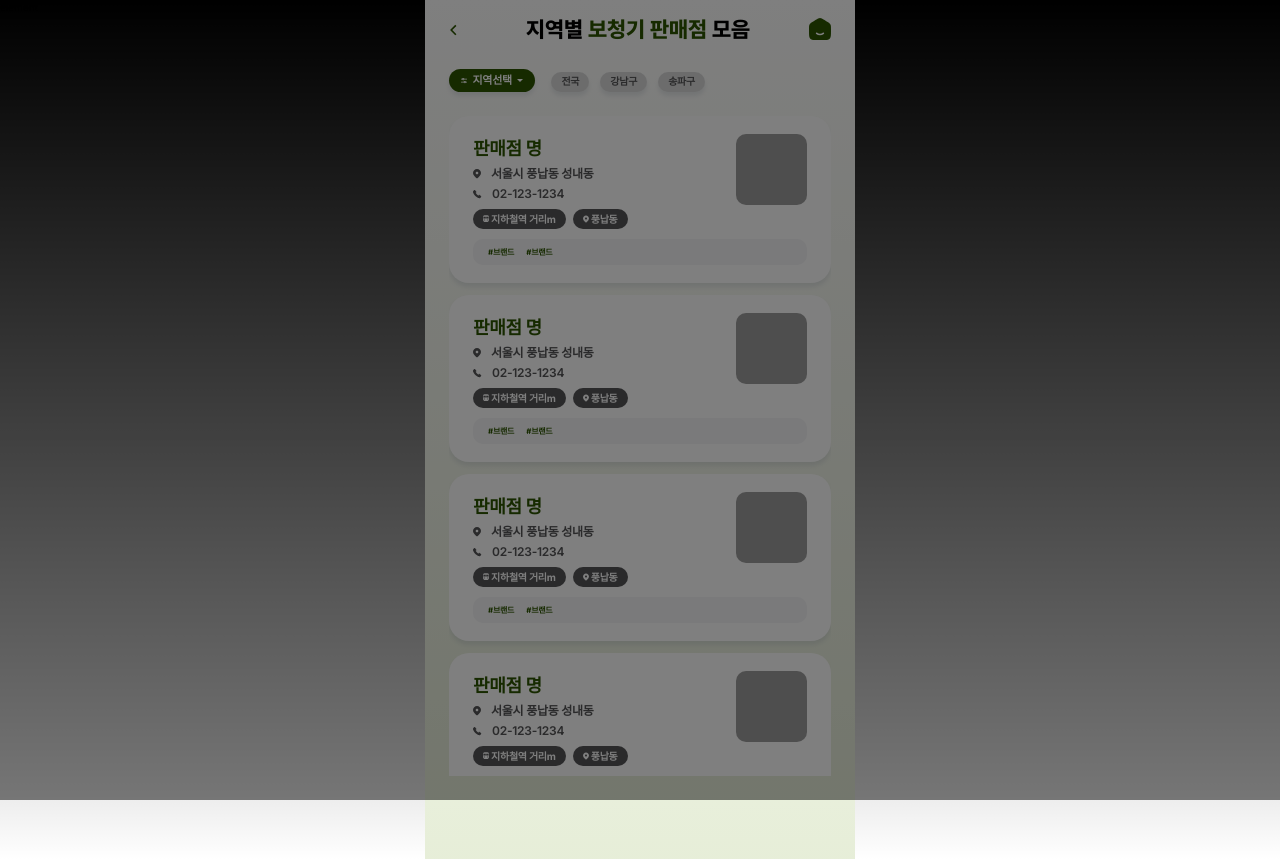
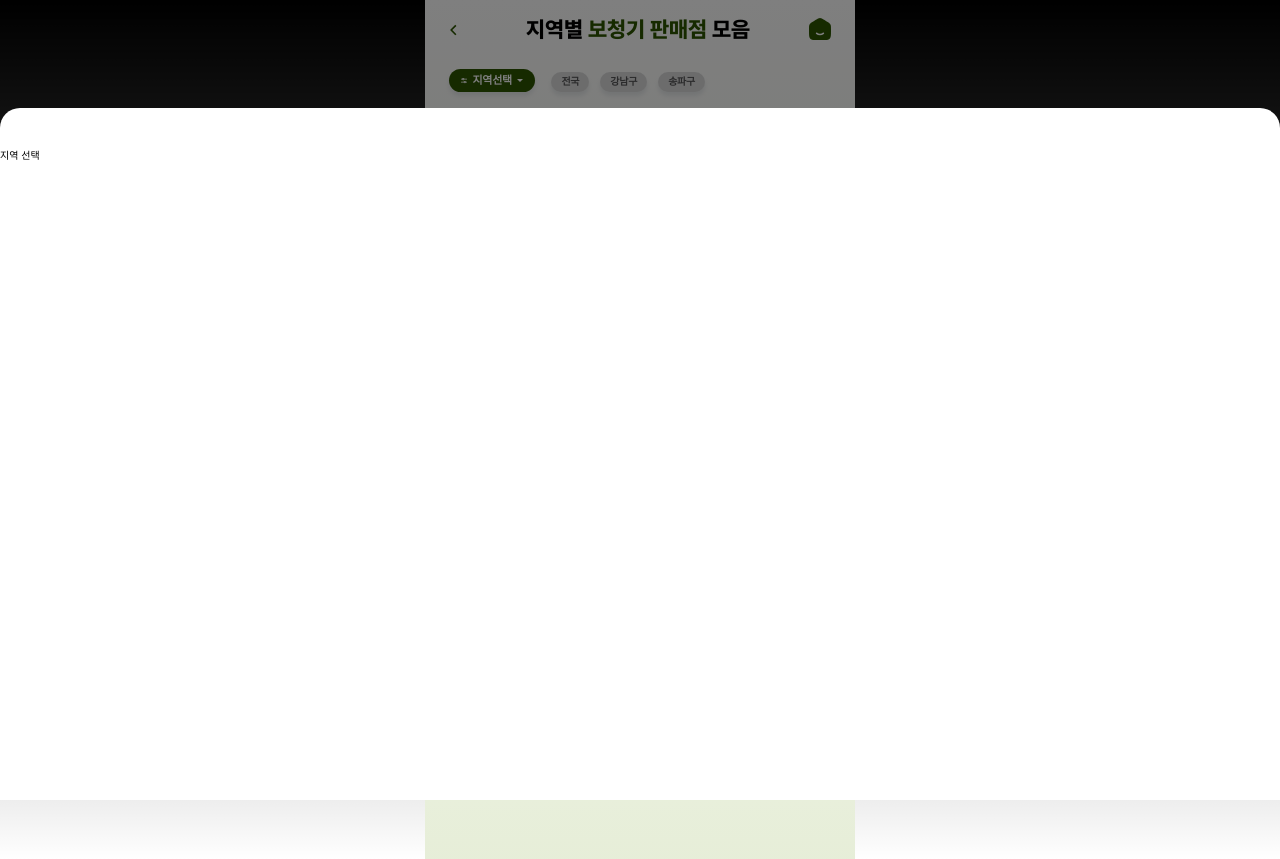
Before and after one commit to zestlee1106/bori-fe, a Next.js app: page /shop in a window 1280 px wide. Built offline with nearby package versions, Linux system fonts and the light colour scheme; grey boxes are pictures that could not be loaded.

Commit message:
add: dialog 호출 추가 및 다이얼로그 팝업 컴포넌트 추가
# todo

- 팝업 컴포넌트를 나누기

```diff
--- a/app/components/basic/Dialog.tsx
+++ b/app/components/basic/Dialog.tsx
@@ -7,13 +7,21 @@ interface IDialogProps {
 
 const DIALOG_DEFAULT_Z_INDEX = 3000
 
-const Toast = ({ dialog }: IDialogProps) => {
+const Dialog = ({ dialog }: IDialogProps) => {
   const { id, content } = dialog
 
   const toastIndex = Number(id.replace('dialog-', ''))
   const calculatedZIndex = DIALOG_DEFAULT_Z_INDEX + toastIndex
 
-  return <div>{content}</div>
+  return (
+    <div
+      style={{
+        zIndex: calculatedZIndex,
+      }}
+    >
+      {content}
+    </div>
+  )
 }
 
-export default Toast
+export default Dialog
--- /dev/null
+++ b/app/components/basic/Popup.tsx
@@ -0,0 +1,11 @@
+import React from 'react'
+
+const Popup = () => {
+  return (
+    <div className="fixed bottom-0 bg-WHITE_1000 rounded-t-[2rem] w-screen h-[calc(100%-10.8rem)] pt-[4rem]">
+      <div>지역 선택</div>
+    </div>
+  )
+}
+
+export default Popup
--- a/app/components/basic/ShopHeader.tsx
+++ b/app/components/basic/ShopHeader.tsx
@@ -4,6 +4,8 @@ import useHeaderStore from '@/app/stores/header'
 import React, { useEffect } from 'react'
 import SettingIcon from '@/public/icon/setting.svg'
 import DownArrowIcon from '@/public/icon/down-arrow.svg'
+import useDialog from '@/app/hooks/dialog'
+import Popup from './Popup'
 
 const Chip = ({ children }: { children: React.ReactNode }) => (
   <div className="bg-GREY_200 h-[2rem] text-[1rem] font-bold text-GREY_700 py-[0.4rem] px-[1rem] leading-[1.193rem] tracking-[-0.025em] rounded-[5rem] shadow-CARD_SHADOW">
@@ -28,6 +30,11 @@ const HeaderContent = () => (
 
 const ShopHeader = () => {
   const { setAdditionalHeaderContent } = useHeaderStore()
+  const { throwDialog } = useDialog()
+
+  useEffect(() => {
+    throwDialog(<Popup />)
+  }, [])
 
   useEffect(() => {
     setAdditionalHeaderContent(<HeaderContent />)
--- a/app/components/container/DialogList.tsx
+++ b/app/components/container/DialogList.tsx
@@ -3,6 +3,7 @@
 import useDialogStore from '@/app/stores/dialog'
 import { useEffect, useState } from 'react'
 import ReactDOM from 'react-dom'
+import Dialog from '../basic/Dialog'
 
 const DialogList = () => {
   const { dialogList } = useDialogStore()
@@ -24,8 +25,10 @@ const DialogList = () => {
 
   return ReactDOM.createPortal(
     <>
-      <div className="fixed w-full h-full bg-BLACK_1000 bg-opacity-50"></div>
-      <div>element</div>
+      {dialogList.length > 0 && <div className="fixed w-full h-full bg-BLACK_1000 bg-opacity-50"></div>}
+      {dialogList.map((dialog) => (
+        <Dialog key={dialog.id} dialog={dialog} />
+      ))}
     </>,
     dialogRoot,
   )
--- a/app/hooks/dialog.ts
+++ b/app/hooks/dialog.ts
@@ -1,13 +1,22 @@
 import useDialogStore from '@/app/stores/dialog'
 
 const useDialog = () => {
-  const { addDialog } = useDialogStore()
+  const { addDialog, removeDialog, popDialog } = useDialogStore()
 
   const throwDialog = (content: React.ReactNode) => {
     addDialog(content)
   }
 
-  return { throwDialog }
+  const closeDialog = (id?: string) => {
+    if (id) {
+      removeDialog(id)
+      return
+    }
+
+    popDialog()
+  }
+
+  return { throwDialog, closeDialog }
 }
 
 export default useDialog
--- a/app/stores/dialog.ts
+++ b/app/stores/dialog.ts
@@ -15,6 +15,8 @@ interface DialogState {
 
 interface DialogAction {
   addDialog: (content: React.ReactNode) => void
+  removeDialog: (id: string) => void
+  popDialog: () => void
 }
 
 const useDialogStore = create<DialogState & DialogAction>((set, get) => ({
```
